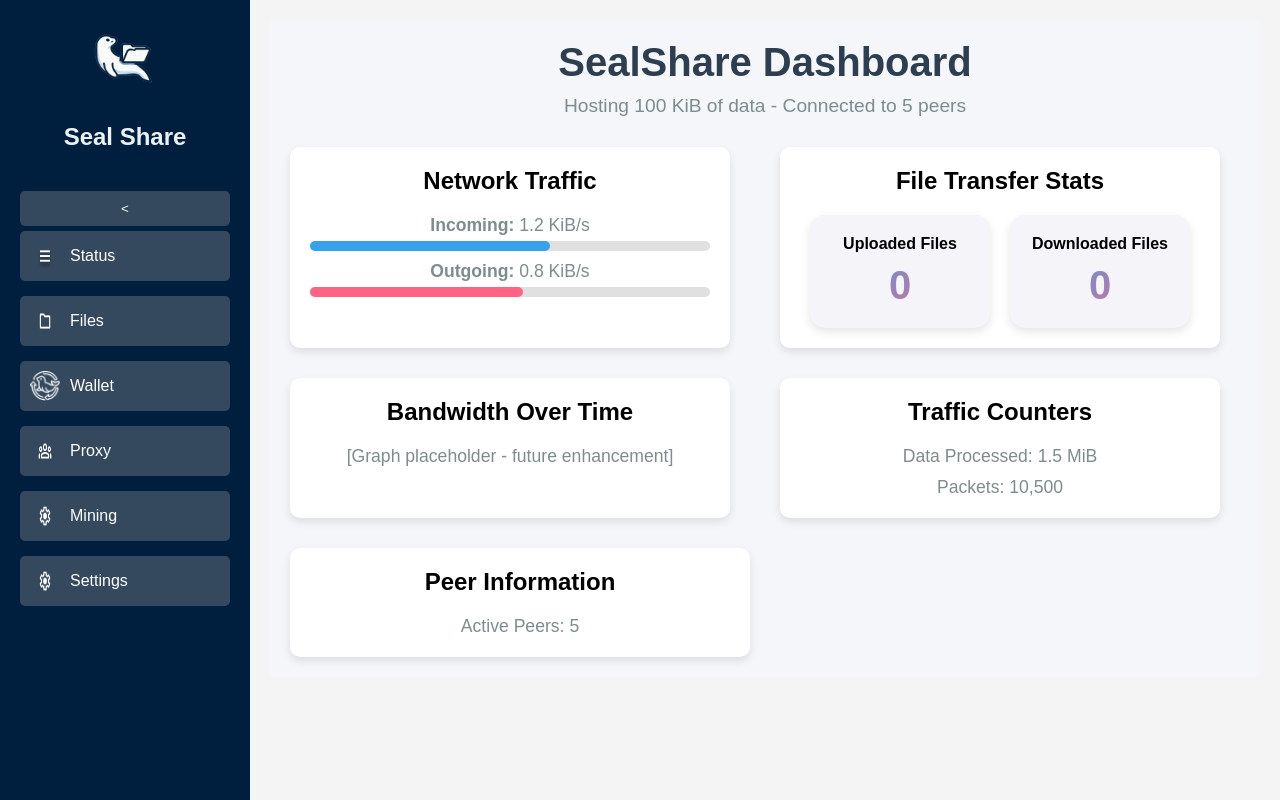
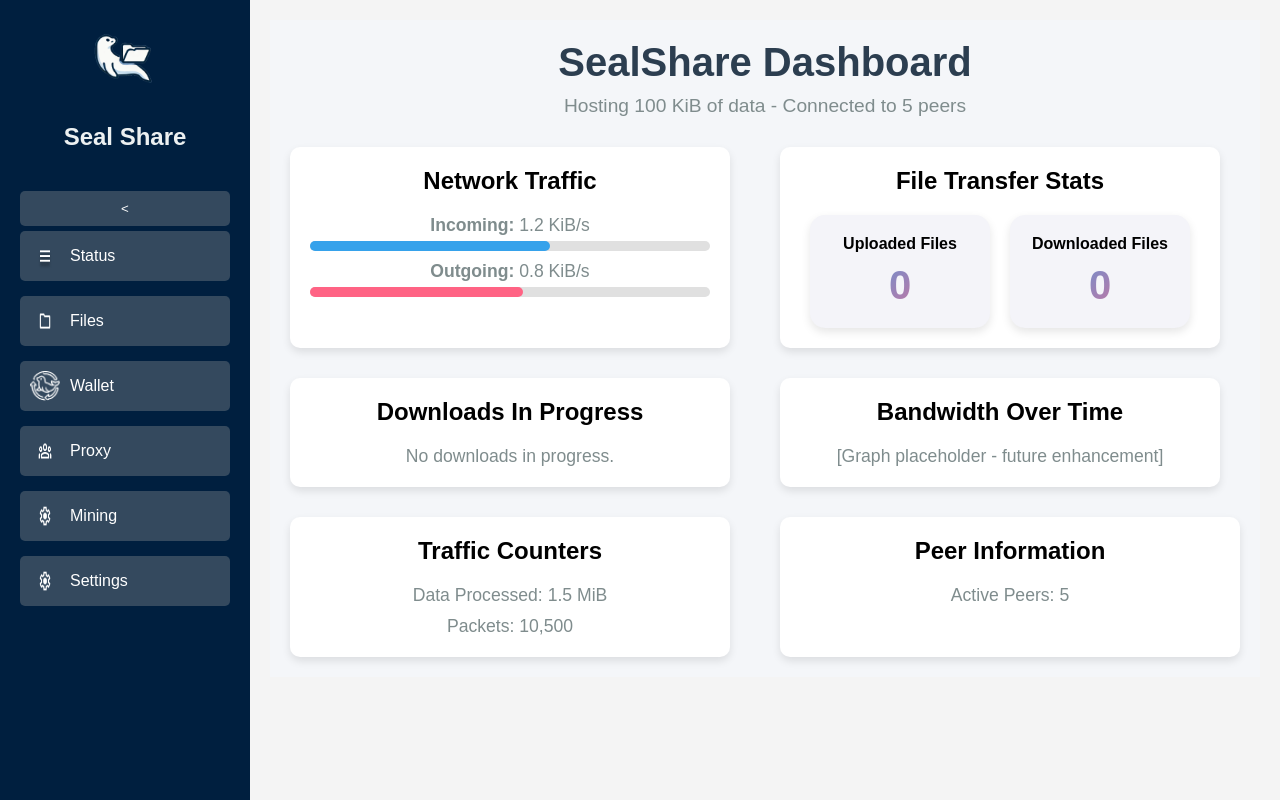
Before and after one commit to SBUSeal/seal_sync, a React (Create React App) app in the folder frontend/: page / in a window 1280 px wide. Both pictures are taken after typing "Sample", "Sample123" into the empty fields and a click on the button "Login". Built offline with nearby package versions, Linux system fonts and the light colour scheme.

Commit message:
Completed Status Page

```diff
--- a/frontend/src/App.js
+++ b/frontend/src/App.js
@@ -1,4 +1,4 @@
-import React, { useState } from 'react';
+import React, { useState, useEffect } from 'react';
 import './stylesheets/App.css';
 import './stylesheets/LoginPage.css';
 import './stylesheets/SignUpPage.css';
@@ -28,9 +28,17 @@ function App() {
 
   // State to manage Files
   const [files, setFiles] = useState([]);
+  const [downloadsInProgress, setDownloadsInProgress] = useState([]); // Tracks downloads in progress
   const [miningLog, setMiningLog] = useState([]);
+  const [uploadedFiles, setUploadedFiles] = useState(0); // Uploaded files count
+  const [downloadedFiles, setDownloadedFiles] = useState(0); // Downloaded files count
 
-
+  // Clear localStorage and reset the counters on page load
+  useEffect(() => {
+    // Reset counters to 0 when the page loads
+    setUploadedFiles(0);
+    setDownloadedFiles(0);
+  }, []); // This will run only once when the app first loads
 
 
   //Handle login
@@ -58,9 +66,9 @@ function App() {
     }
     switch (activePage) {
       case 'Status':
-        return <StatusPage />;
+        return <StatusPage downloadsInProgress={downloadsInProgress} />;
       case 'Files':
-        return <Files sealTokenBalance = {sealTokenBalance} setSealTokenBalance = {setSealTokenBalance} files = {files} setFiles = {setFiles}/>;
+        return <Files sealTokenBalance = {sealTokenBalance} setSealTokenBalance = {setSealTokenBalance} files = {files} setFiles = {setFiles} setDownloadsInProgress={setDownloadsInProgress}/>;
       case 'Wallet':
         return <WalletPage sealTokenBalance = {sealTokenBalance} setSealTokenBalance = {setSealTokenBalance}/>;
       case 'Proxy':
--- a/frontend/src/components/FilesPage.js
+++ b/frontend/src/components/FilesPage.js
@@ -1,4 +1,4 @@
-//import React, { useState } from 'react';
+
 import React, { useState, useEffect } from 'react';
 
 import { DotsVerticalIcon, PlusCircledIcon, LayersIcon, FileIcon, DownloadIcon, Share1Icon, UploadIcon } from '@radix-ui/react-icons';
@@ -10,6 +10,7 @@ const FilesPage = (props) => {
 
   const files = props.files
   const setFiles = props.setFiles
+  const setDownloadsInProgress = props.setDownloadsInProgress; // Get prop to update downloads in progress
   const [isModalOpen, setIsModalOpen] = useState(false);
   const [isFileModalOpen, setIsFileModalOpen] = useState(false);
   const [isShareModalOpen, setIsShareModalOpen] = useState(false);
@@ -118,7 +119,7 @@ const FilesPage = (props) => {
 
   function dummyDownload() {
     const dummyFile = {
-      name: `Dummy File ${files.length }`,
+      name: `Dummy File ${files.length + 1 }`,
       size: 100,
       status: 'unlocked',
       source: 'downloaded',
@@ -136,6 +137,15 @@ const FilesPage = (props) => {
     const updatedFiles = [...files, dummyFile];
     setFiles(updatedFiles);
 
+    //props.setDownloadsInProgress(prevDownloads => [...prevDownloads, dummyFile]);
+    props.setDownloadsInProgress(prevDownloads => {
+      const isAlreadyDownloading = prevDownloads.some(f => f.name === dummyFile.name);
+      if (!isAlreadyDownloading) {
+        return [...prevDownloads, dummyFile]; // Add to downloads if not already downloading
+      }
+      return prevDownloads; // If already downloading, do nothing
+    });
+
     const filtered = updatedFiles.filter(file => {
       return (file.source === filter || filter === "All") && file.name.toLowerCase().includes(searchQuery.toLowerCase());
     });
@@ -143,6 +153,9 @@ const FilesPage = (props) => {
     setFilteredFiles(filtered);
     setIsProvidersModalOpen(false)
     setSelectedProvider(null)
+
+    // Add file to downloads in progress
+    setDownloadsInProgress(prevDownloads => [...prevDownloads, dummyFile]);
 
     props.setSealTokenBalance(props.sealTokenBalance - dummyFile.price)
     alert(`Successfully bought file for ${dummyFile.price} STK!`)
@@ -156,9 +169,15 @@ const FilesPage = (props) => {
           return f;
         });
       });
-    }, 3000);
+
+      props.setDownloadsInProgress(prevDownloads =>
+        prevDownloads.filter(f => f.name !== dummyFile.name)
+      );
+
+    }, 7000);
 
   }
+
 
   //   fetch('./dummydata/dummyTestFile.txt')
   //   .then((response) => response.text())
--- a/frontend/src/components/StatusPage.js
+++ b/frontend/src/components/StatusPage.js
@@ -1,7 +1,7 @@
 import React, { useState, useEffect } from 'react';
 import '../stylesheets/StatusPage.css'; // Ensure the CSS is updated for the new look
 
-const StatusPage = () => {
+const StatusPage = ({ downloadsInProgress = [] }) => { // Defaulting downloadsInProgress to an empty array  const [dataAmount, setDataAmount] = useState(100); // Example data amount
   const [dataAmount, setDataAmount] = useState(100); // Example data amount
   const [peers, setPeers] = useState(5); // Example peers
   const [incomingData, setIncomingData] = useState(1.2); // Incoming traffic
@@ -19,7 +19,7 @@ const StatusPage = () => {
     return () => clearInterval(interval);
   }, []);
 
-  // Fetch uploaded and downloaded file data from localStorage
+  //Fetch uploaded and downloaded file data from localStorage
   useEffect(() => {
     const uploadCount = localStorage.getItem('uploadedFilesCount') || 0;
     const downloadCount = localStorage.getItem('downloadedFilesCount') || 0;
@@ -80,6 +80,23 @@ const StatusPage = () => {
           </div>
         </div>
 
+        {/* Downloads In Progress Section */}
+        <div className="downloads-progress card">
+          <h3>Downloads In Progress</h3>
+
+          {downloadsInProgress && downloadsInProgress.length === 0 ? (
+
+            <p>No downloads in progress.</p>
+          ) : (
+            downloadsInProgress.map((file, index) => (
+              <div key={index} className="download-item">
+                <p><strong>{file.name}</strong> - {file.size}</p>
+                <p>Downloading...</p>
+              </div>
+            ))
+          )}
+        </div>
+
         {/* Bandwidth Over Time Section */}
         <div className="bandwidth-section card">
           <h3>Bandwidth Over Time</h3>
--- a/frontend/src/stylesheets/App.css
+++ b/frontend/src/stylesheets/App.css
@@ -25,7 +25,9 @@ html, body {
   flex-direction: column;
   padding: 20px;
   height: 100vh; /* Full viewport height */
+
 }
+
 
 .logo {
   text-align: center;
@@ -51,6 +53,7 @@ html, body {
   display: flex;
   flex-direction: column;
   padding: 20px;
+  height: 100vh; /* Full viewport height */
   transition: width 0.3s ease; /* Smooth transition */
 }
 
```
